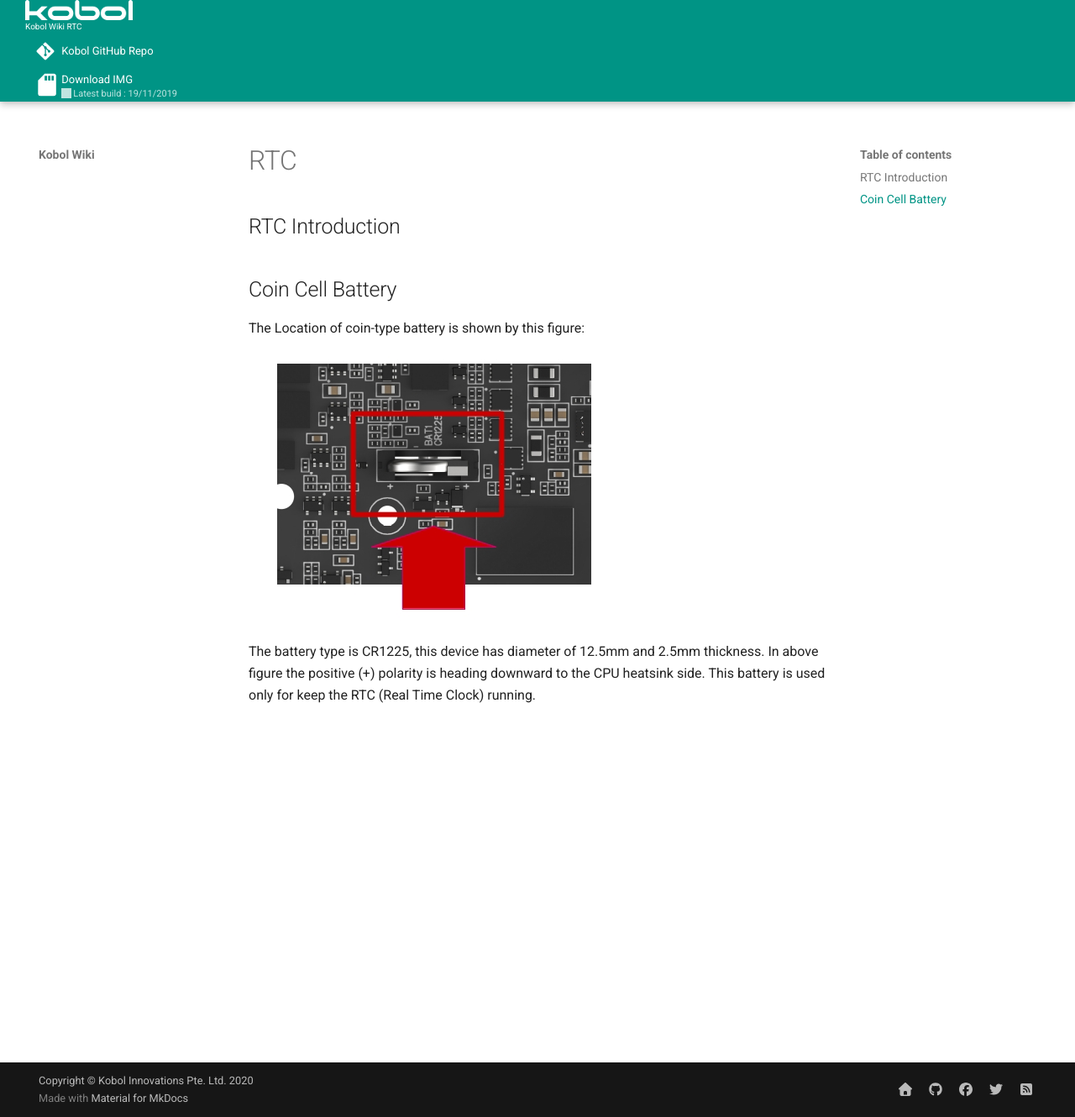
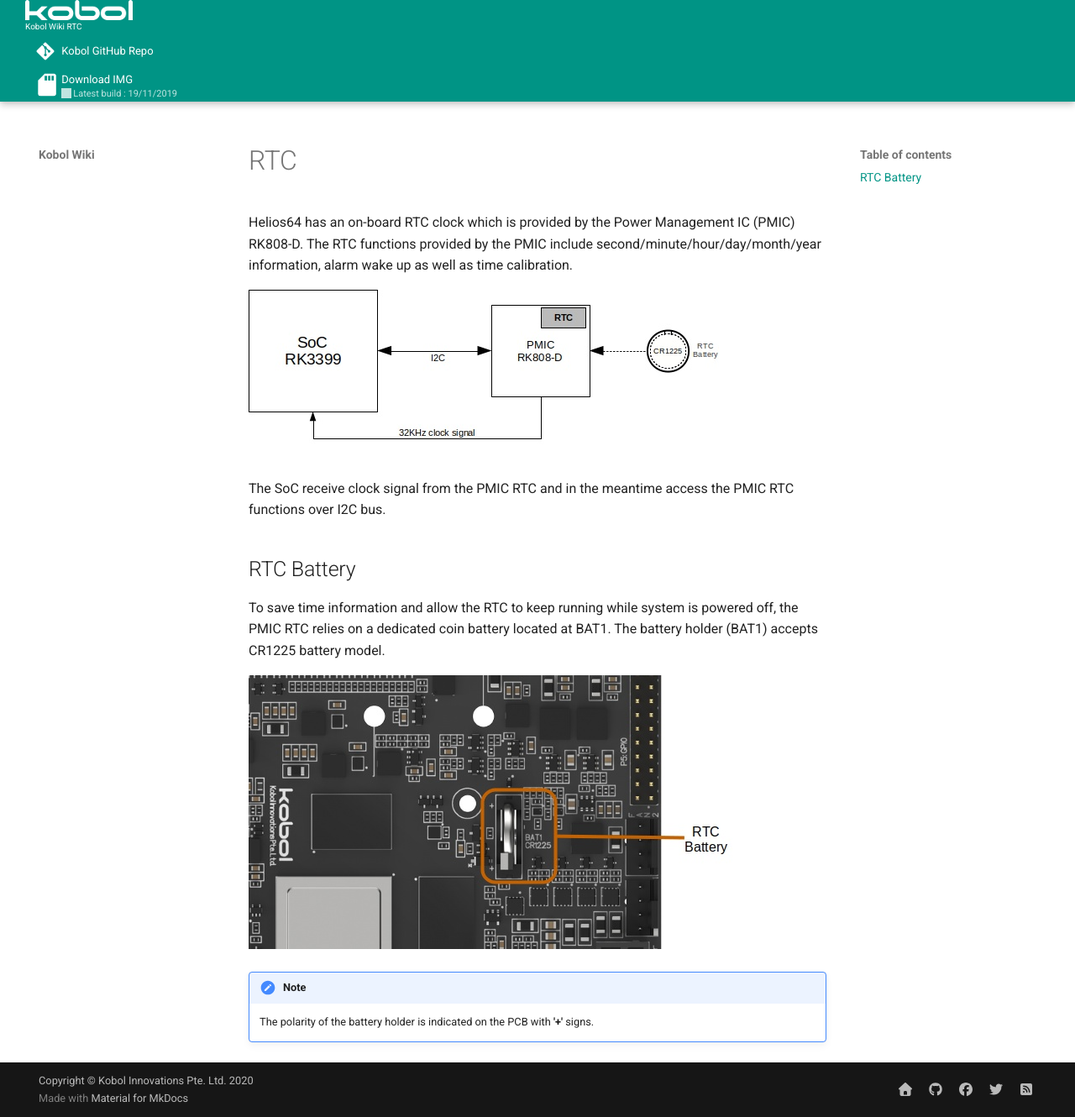
Before and after one commit to kobol-io/wiki, an MkDocs documentation site: the page built from docs/helios64/rtc.md, in a window 1280 px wide and 1330 px high. Shown: the whole window at 84% size. Built offline with MkDocs 1.6.1 and Material for MkDocs 9.7.7, drawn with Linux system fonts in a browser that asks for light colours.

Commit message:
Update Hardware RTC page

```diff
--- a/docs/helios64/rtc.md
+++ b/docs/helios64/rtc.md
@@ -1,11 +1,14 @@
-## RTC Introduction
+Helios64 has an on-board RTC clock which is provided by the Power Management IC (PMIC) RK808-D. The RTC functions provided by the PMIC include second/minute/hour/day/month/year information, alarm wake up as well as time calibration.
 
+![RTC](/helios64/img/rtc/rtc_diagram.jpg)
 
-## Coin Cell Battery
+The SoC receive clock signal from the PMIC RTC and in the meantime access the PMIC RTC functions over I2C bus.
 
-The Location of coin-type battery is shown by this figure:
-![CBattery](/helios64/img/rtc/cbat.jpg)
+## RTC Battery
 
-The battery type is CR1225, this device has diameter of 12.5mm and 2.5mm thickness.
-In above figure the positive (+) polarity is heading downward to the CPU heatsink side.
-This battery is used only for keep the RTC (Real Time Clock) running.
+To save time information and allow the RTC to keep running while system is powered off, the PMIC RTC relies on a dedicated coin battery located at BAT1. The battery holder (BAT1) accepts CR1225 battery model.
+
+![RTC Battery](/helios64/img/rtc/rtc_battery.jpg)
+
+!!! Note
+    The polarity of the battery holder is indicated on the PCB with **'+'** signs.
```
Also changed, not shown: docs/helios64/img/rtc/cbat.jpg (deleted), docs/helios64/img/rtc/rtc_battery.jpg (added), docs/helios64/img/rtc/rtc_diagram.jpg (added).
